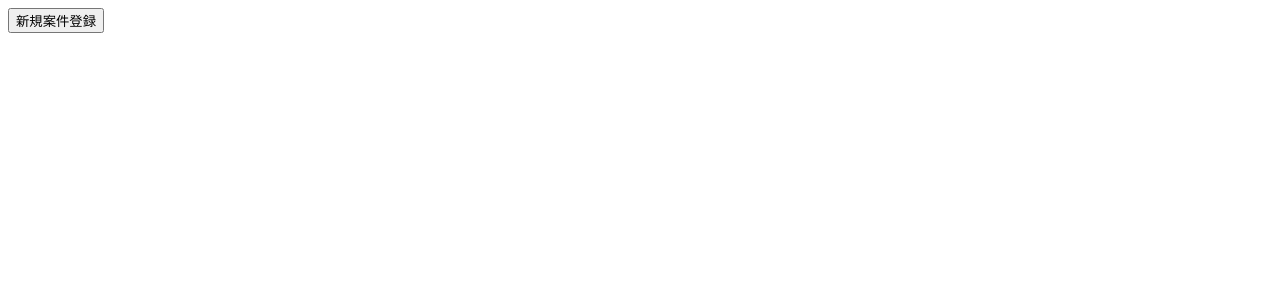
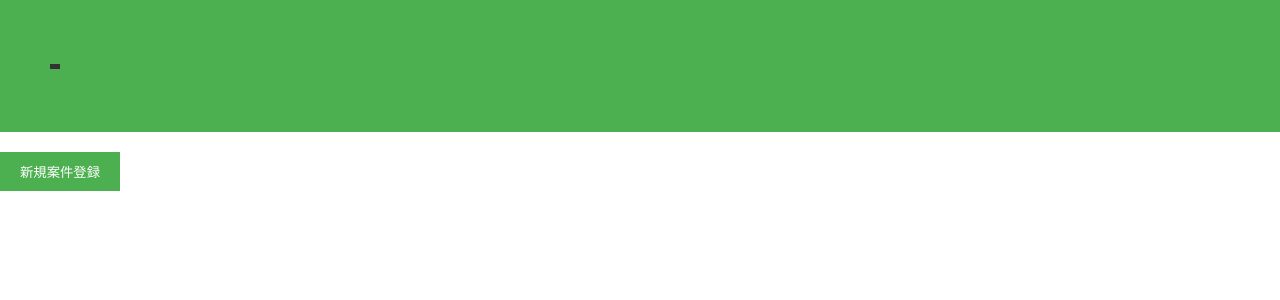
Before and after one commit to sun-san567/pj_create, a PHP site: page /home.php in a window 1280 px wide. Shown: the top 300 px of the page. Run offline with PHP 8.4, Linux system fonts and the light colour scheme; tables that the repository leaves empty or names only in its code hold one stand-in row (values such as "Sample post").

Commit message:
Add files via upload

```diff
--- /dev/null
+++ b/css/home.css
@@ -0,0 +1,37 @@
+body {
+    font-family: Arial, sans-serif;
+    margin: 0;
+    padding: 0;
+    background-color: #ffffff;
+    color: #333;
+}
+
+#main-page {
+    max-width: 100%;
+    margin: 0 auto;
+}
+
+#header {
+    background-color: #4CAF50;
+    height: 52px;
+    color: white;
+    padding: 40px;
+    text-align: center;
+    display: flex;
+    justify-content: space-between;
+    align-items: center;
+}
+
+/* PJ登録画面 */
+#showFormButton {
+    background-color: #4CAF50;
+    color: white;
+    border: none;
+    padding: 10px 20px;
+    cursor: pointer;
+    margin-top: 20px;
+}
+
+#showFormButton:hover {
+    background-color: #45a049;
+}
--- /dev/null
+++ b/css/menu.css
@@ -0,0 +1,50 @@
+.menu {
+    position: relative;
+  }
+
+  .menu-btn {
+    background-color: transparent;
+    border: none;
+    cursor: pointer;
+    padding: 10px;
+    display: flex;
+    flex-direction: column;
+    justify-content: space-around;
+    width: 30px;
+    height: 25px;
+  }
+
+  .menu-btn span {
+    width: 100%;
+    height: 3px;
+    background-color: #333;
+    transition: all 0.3s ease;
+  }
+
+  .menu-list {
+    display: none;
+    list-style-type: none;
+    padding: 0;
+    position: absolute;
+    right: 0;
+    top: 100%;
+    background-color: #f9f9f9;
+    min-width: 160px;
+    box-shadow: 0px 8px 16px 0px rgba(0,0,0,0.2);
+    z-index: 1000;
+  }
+
+  .menu-list.is-active {
+    display: block;
+  }
+
+  .menu-list a {
+    color: #333;
+    padding: 12px 16px;
+    text-decoration: none;
+    display: block;
+  }
+
+  .menu-list a:hover {
+    background-color: #f1f1f1;
+  }
--- a/home.php
+++ b/home.php
@@ -1,20 +1,73 @@
+<?php
+$dbn = 'mysql:dbname=pj_data;charset=utf8mb4;port=3306;host=localhost';
+$user = 'root';
+$pwd = '';
+
+try {
+    $pdo = new PDO($dbn, $user, $pwd);
+} catch (PDOException $e) {
+    echo json_encode(["db error" => "{$e->getMessage()}"]);
+    exit();
+}
+
+
+$sql = 'SELECT * FROM pj_data_detail';
+$stmt = $pdo->prepare($sql);
+
+try {
+    $status = $stmt->execute();
+} catch (PDOException $e) {
+    echo json_encode(["sql error" => "{$e->getMessage()}"]);
+    exit();
+}
+
+// SQL実行の処理
+$result = $stmt->fetchAll(PDO::FETCH_ASSOC);
+$output = "";
+foreach ($result as $record) {
+    $output .= "
+    <tr>
+      <td>{$record["client_name"]}</td>
+      <td>{$record["project_name"]}</td>
+    </tr>
+  ";
+}
+
+?>
 <!DOCTYPE html>
 <html lang="en">
 
 <head>
     <meta charset="UTF-8">
     <meta name="viewport" content="width=device-width, initial-scale=1.0">
-    <title>建設DX</title>
-    <link rel="stylesheet" href="./css/request.css">
+    <title>案件登録</title>
+    <link rel="stylesheet" href="./css/project-registration.css">
+    <link rel="stylesheet" href="./css/menu.css">
+    <link rel="stylesheet" href="./css/home.css">
 </head>
 
 <body>
-    <button id="showFormButton">新規案件登録</button>
-    <!-- モーダルウィンドウ -->
+    <div id="main-page">
+        <div id="container">
+            <div id="header">
+                <nav class="menu">
+                    <button class="menu-btn" type="button">
+                        <span></span>
+                        <span></span>
+                        <span></span>
+                    </button>
+                    <ul class="menu-list">
+                        <li><a href="">取引先登録</a></li>
+                        <li><a href="">取引先一覧</a></li>
+                    </ul>
+                </nav>
+            </div>
+
+            <div id="main-contants">
                 <div id="modalOverlay" class="modal-overlay" style="display: none;">
                     <div class="modal-content">
                         <h2>新規案件登録</h2>
-            <form id="projectForm">
+                        <form id="projectForm" method="post" action="save_project.php">
                             <div class="form-group">
                                 <label for="client_name">クライアント名:</label>
                                 <input type="text" id="client_name" name="client_name" required>
@@ -44,6 +97,16 @@
                         </form>
                     </div>
                 </div>
+            </div>
+        </div>
+        <button id="showFormButton">新規案件登録</button>
+        <!-- モーダルウィンドウ -->
+
+
+    </div>
+
+
+
     <script src="./js/request.js"></script>
 </body>
 
```
Also changed, not shown: css/project-registration.css (added, +85 -0 lines), js/request.js (+15 -59 lines), save_project.php (+33 -45 lines), client_list.php (added), css/client-registration.css (added), readme.md. Lines whose indentation alone changed are shown as unchanged.
